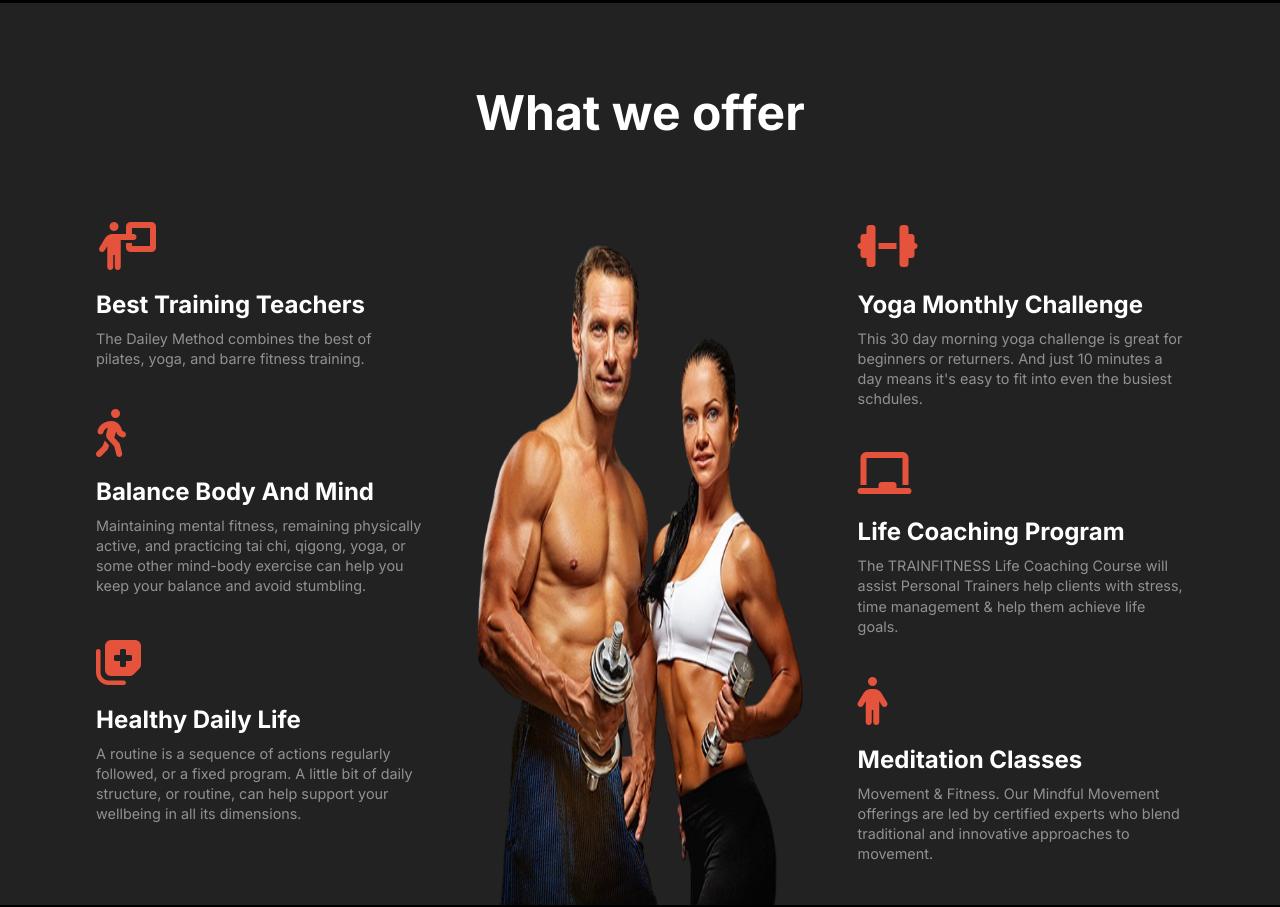
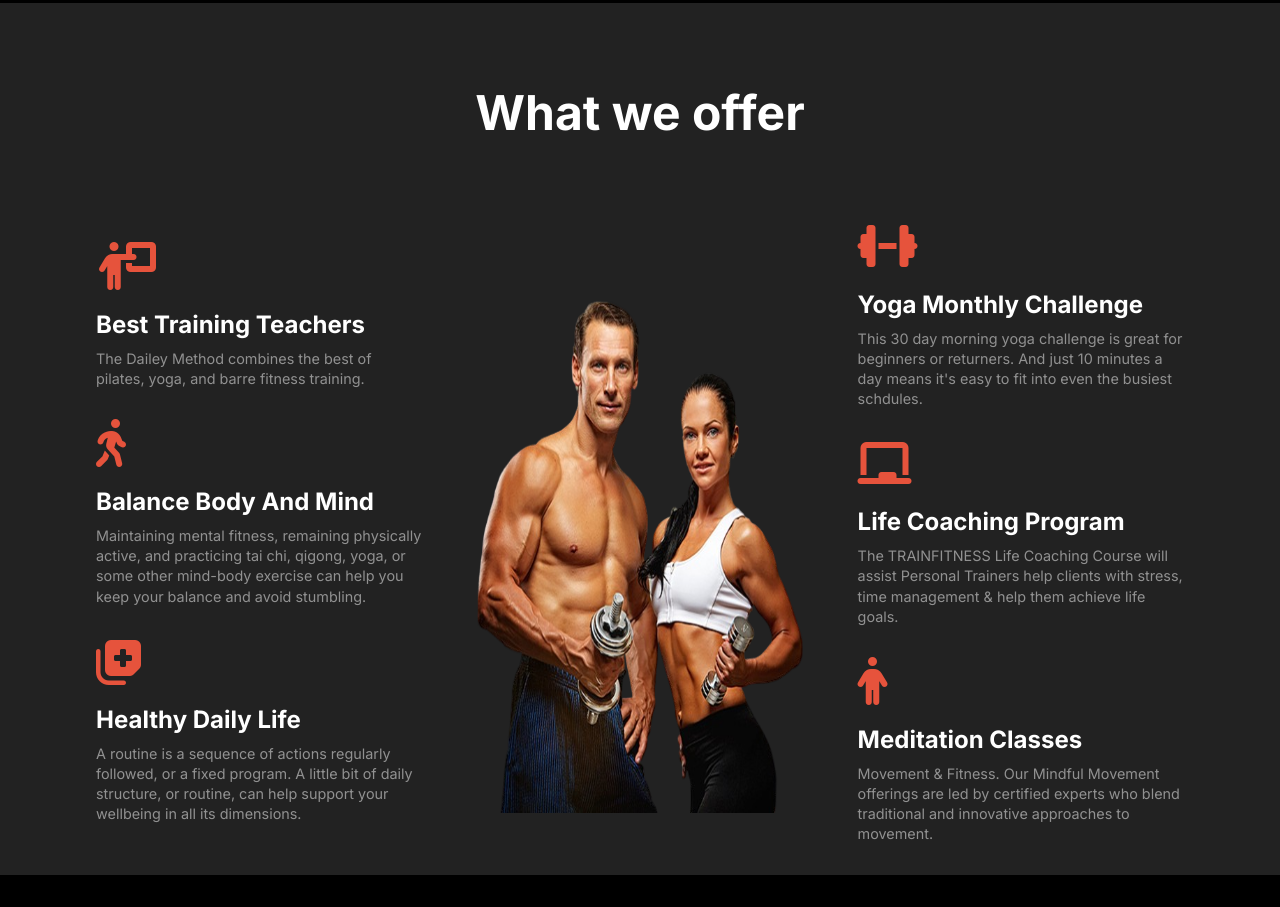
Before and after one commit to rathininfo/fitness-website, a plain HTML site: page index.html in a window 1280 px wide. Shown: the part 1922-2829 px from the top of the page. Drawn offline with Linux system fonts and the light colour scheme.

```diff
--- a/style/style.css
+++ b/style/style.css
@@ -352,12 +352,16 @@ nav li a{
 .offer-catagory-conatiner{
     display: flex;
     justify-content: space-between;
+    align-items: center;
+}
+
+.fitness-image {
+    height: 530px;
 }
 
 .fitness-image > img{
     width: 100%;
     height: 100%;
-    background: transparent;
 }
 
 .training-title{
@@ -368,7 +372,7 @@ nav li a{
 
 .training-description{
     color: rgba(255, 255, 255, 0.5);
-    margin-bottom: 40px;
+    margin-bottom: 30px;
     font-size: 0.9rem;
     line-height: 140%;
 }
```
